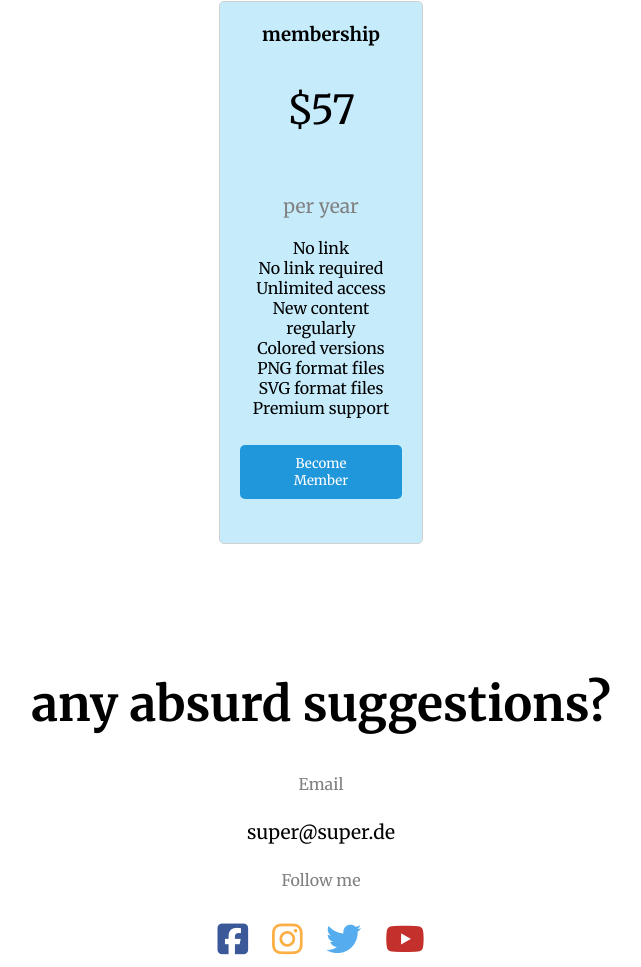
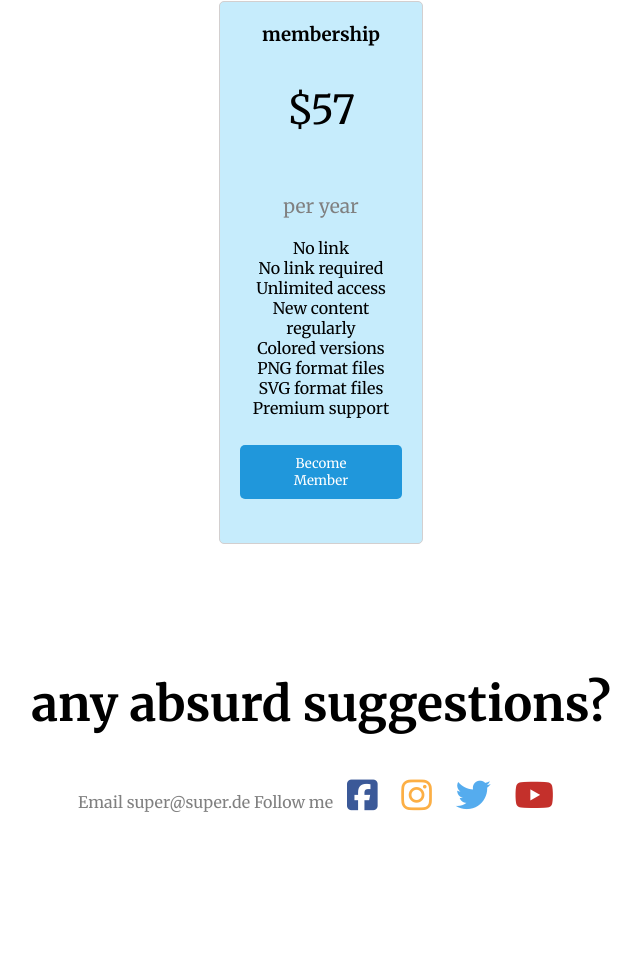
Before and after one commit to Deathpfhrot/IlustraionNewProject, a plain HTML site: page projectIllustration/index.html in a window 1280 px wide. Shown: the part 5008-5975 px from the top of the page, without its empty margins (319-960 px from the left). After the commit the page ends 5831 px from the top, so only its background shows below. Drawn offline with Linux system fonts and the light colour scheme.

Commit message:
added corrections

```diff
--- a/projectIllustration/assets/css/style.css
+++ b/projectIllustration/assets/css/style.css
@@ -1,9 +1,9 @@
 @import url('https://fonts.googleapis.com/css2?family=Lato:ital,wght@0,100;0,300;0,400;0,700;0,900;1,100;1,300;1,400;1,700;1,900&display=swap');
 @import url('https://fonts.googleapis.com/css2?family=Merriweather:ital,wght@0,300;0,400;0,700;0,900;1,300;1,400;1,700;1,900&display=swap');
-/*
 
-Farbe: #202020, #24bff2, #fff, #F5FBFE.
-Farbe social media: #3b5998, #fcaf45, #55acee, #c4302b*/
+
+
+
 /*--------------------Global-----------------*/
 *{
     margin: 0;
@@ -48,9 +48,10 @@ header nav a{
 }
 
 header section{
-    background: url(../img/Lev3_3_Project_css-einführung_Illustration/illustration1.gif) no-repeat;
-    background-position: right;
-    background-size: contain;
+    background: url(../img/Lev3_3_Project_css-einführung_Illustration/illustration1.gif) no-repeat right/contain;
+    /* no-repeat right/contain;*/
+    /* background-position: right;
+    background-size: contain; */
     height: 95vh;
 
 }
@@ -248,3 +249,7 @@ footer i:nth-of-type(3){
 footer i:nth-of-type(4){
     color: #c4302b;
 }
+
+footer a {
+    color: gray;
+}
--- a/projectIllustration/index.html
+++ b/projectIllustration/index.html
@@ -133,11 +133,9 @@
         <!--text-->
         <h1>any absurd suggestions?
         </h1>
-        <p>Email
-        </p>
-        <p>super@super.de
-        </p>
-        <p>Follow me</p>
+        <a href="mailto:markus.schiller2929@gmail.com">Email</a>
+        <a href="mailto:markus.schiller2929@gmail.com">super@super.de</a>
+        <a href="www.twitter.com">Follow me</a>
         <!-- fb/ig/tw/yt/*-->
         <i class="fab fa-facebook-square"></i>
         <i class="fab fa-instagram"></i>
```
Also changed, not shown: 1 other file.
